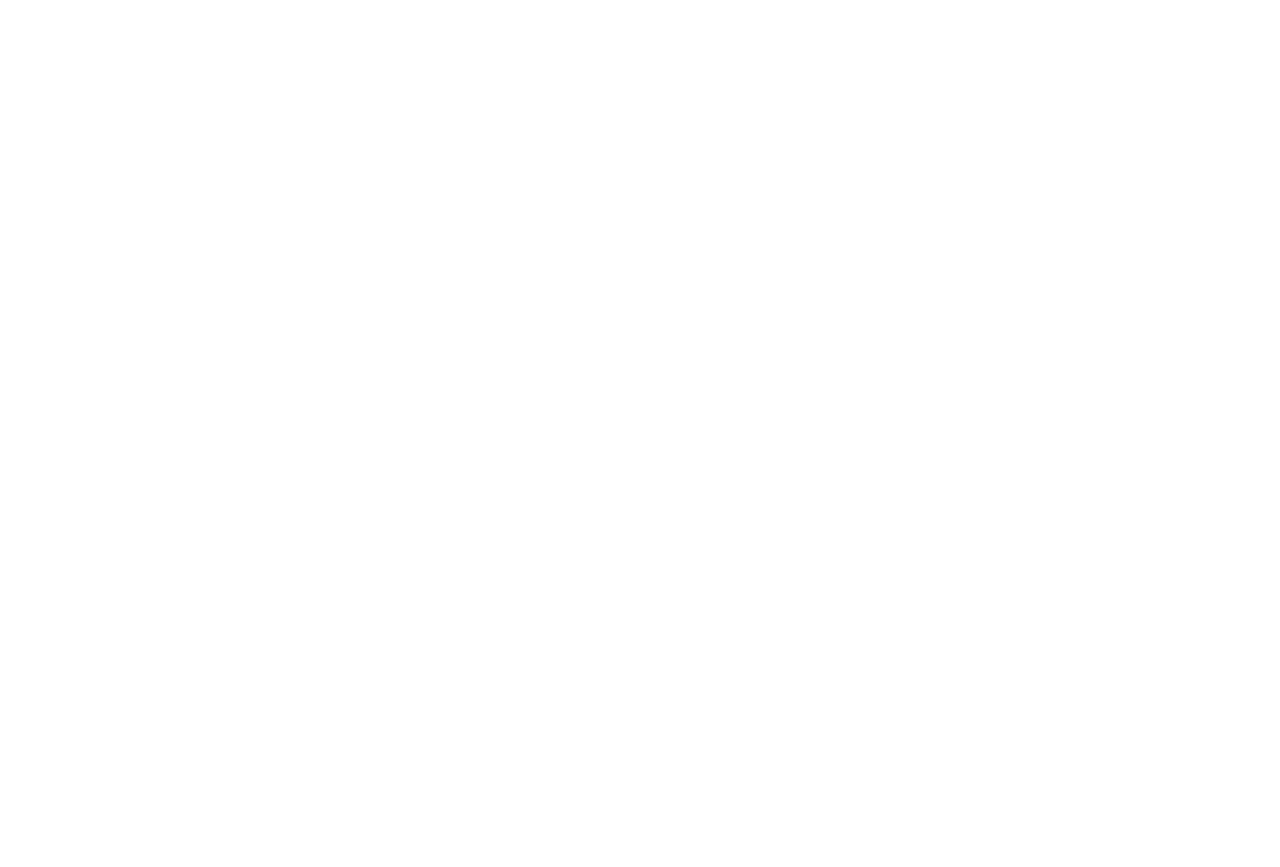
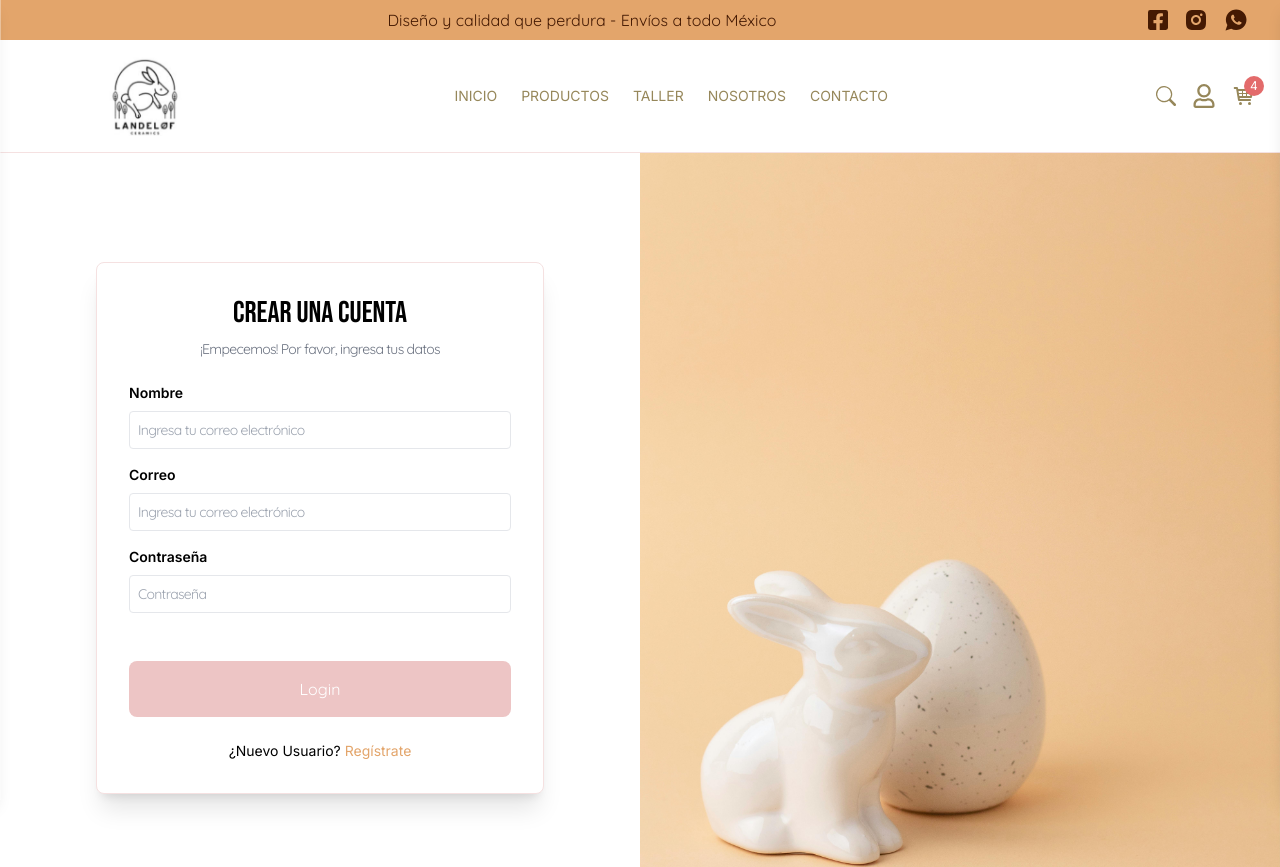
Before and after one commit to YosueCh/LANDELOF-WEB, a React (Vite) app in the folder frontend/: page /register in a window 1280 px wide. Before the commit this address had no page. Shown: the top 867 px of the page. Before the commit the page ends 800 px from the top, so only its background shows below. Built offline with nearby package versions, Linux system fonts and the light colour scheme.

Commit message:
Login added

```diff
--- a/frontend/src/App.jsx
+++ b/frontend/src/App.jsx
@@ -1,8 +1,9 @@
-import {BrowserRouter, Route, Routes} from "react-router-dom";
+import { BrowserRouter, Route, Routes } from "react-router-dom";
 import UserLayout from "./components/Layout/UserLayout";
 import Home from "./pages/Home";
 import { Toaster } from "sonner";
-
+import Login from "./pages/Login";
+import Register from "./pages/Register";
 
 const App = () => {
   return (
@@ -11,10 +12,10 @@ const App = () => {
       <Routes>
         <Route path="/" element={<UserLayout />}>
           <Route index element={<Home />} />
+          <Route path="login" element={<Login />} />
+          <Route path="register" element={<Register />} />
         </Route>
-  <Route>
-    {/* Admin layout */}
-  </Route>
+        <Route>{/* Admin layout */}</Route>
       </Routes>
     </BrowserRouter>
   );
--- /dev/null
+++ b/frontend/src/pages/Login.jsx
@@ -0,0 +1,64 @@
+import { useState } from "react";
+import { Link } from "react-router-dom";
+import login from "../assets/images/login.jpg";
+
+const Login = () => {
+  const [email, setEmail] = useState("");
+  const [password, setPassword] = useState("");
+
+  return (
+    <div className="flex">
+      <div className="w-full md:w-1/2 flex flex-col justify-center items-center p-8 md:p-12">
+        <form className="w-full max-w-md bg-white p-8 rounded-lg  border border-lande-peach-ligth-2 shadow-xl min-h-[500px] flex flex-col justify-center">
+          <h2 className="text-3xl font-bebas text-center mb-2">Login</h2>
+          <p className="text-center mb-6 font-quicksand tracking-tighter text-sm text-gray-500 ">
+            ¡Bienvenido! Introduce tu email y contraseña para continuar.
+          </p>
+
+          <div className="mb-4 ">
+            <label className="block text-sm font-semibold mb-2 ">Correo</label>
+            <input
+              type="email"
+              value={email}
+              onChange={(e) => setEmail(e.target.value)}
+              className="w-full text-sm p-2 border rounded tracking-tighter font-quicksand"
+              placeholder="Ingresa tu correo electrónico "
+            />
+          </div>
+
+          <div className="mb-12">
+            <label className="block text-sm font-semibold mb-2">
+              Contraseña
+            </label>
+            <input
+              type="password"
+              value={password}
+              onChange={(e) => setPassword(e.target.value)}
+              className="w-full text-sm p-2 border rounded tracking-tighter font-quicksand"
+              placeholder="Contraseña "
+            />
+          </div>
+          <button
+            type="submit"
+            className="w-full bg-lande-peach-ligth text-white p-4 rounded-lg font-quicksand hover:bg-lande-peach transition"
+          >
+            Inicia sesión
+          </button>
+          <p className="mt-6 text-center text-sm">
+            ¿No tienes una cuenta?
+            <Link to="/register" className="text-lande-orang underline pl-2">
+              Regístrate
+            </Link>
+          </p>
+        </form>
+      </div>
+      <div className="hidden md:block w-1/2  bg-lande-peach-2">
+        <div className="h-full flex flex-col justify-center items-center">
+            <img src={login} alt="Inicio de Sesón" className="h-[750px] w-full object-cover object-[center_90%] " />
+        </div>
+      </div>
+    </div>
+  );
+};
+
+export default Login;
--- /dev/null
+++ b/frontend/src/pages/Register.jsx
@@ -0,0 +1,81 @@
+import { useState } from "react";
+import { Link } from "react-router-dom";
+import register from "../assets/images/register.jpg";
+
+const Register = () => {
+  const [name, setName] = useState("");
+  const [email, setEmail] = useState("");
+  const [password, setPassword] = useState("");
+
+  return (
+    <div className="flex">
+      <div className="w-full md:w-1/2 flex flex-col justify-center items-center p-8 md:p-12">
+        <form className="w-full max-w-md bg-white p-8 rounded-lg  border border-lande-peach-ligth-2 shadow-xl min-h-[500px] flex flex-col justify-center">
+          <h2 className="text-3xl font-bebas text-center mb-2">Crear una cuenta</h2>
+          <p className="text-center mb-6 font-quicksand tracking-tighter text-sm text-gray-500 ">
+            ¡Empecemos! Por favor, ingresa tus datos
+          </p>
+
+          <div className="mb-4 ">
+            <label className="block text-sm font-semibold mb-2 ">Nombre</label>
+            <input
+              type="text"
+              value={name}
+              onChange={(e) => setName(e.target.value)}
+              className="w-full text-sm p-2 border rounded tracking-tighter font-quicksand"
+              placeholder="Ingresa tu correo electrónico "
+            />
+          </div>
+
+          <div className="mb-4 ">
+            <label className="block text-sm font-semibold mb-2 ">Correo</label>
+            <input
+              type="email"
+              value={email}
+              onChange={(e) => setEmail(e.target.value)}
+              className="w-full text-sm p-2 border rounded tracking-tighter font-quicksand"
+              placeholder="Ingresa tu correo electrónico "
+            />
+          </div>
+
+          <div className="mb-12">
+            <label className="block text-sm font-semibold mb-2">
+              Contraseña
+            </label>
+            <input
+              type="password"
+              value={password}
+              onChange={(e) => setPassword(e.target.value)}
+              className="w-full text-sm p-2 border rounded tracking-tighter font-quicksand"
+              placeholder="Contraseña "
+            />
+          </div>
+          <button
+            type="submit"
+            className="w-full bg-lande-peach-ligth text-white p-4 rounded-lg font-quicksand hover:bg-lande-peach transition"
+          >
+            Login
+          </button>
+          <p className="mt-6 text-center text-sm">
+            ¿Nuevo Usuario?
+            <Link to="/register" className="text-lande-orang">
+              {" "}
+              Regístrate
+            </Link>
+          </p>
+        </form>
+      </div>
+      <div className="hidden md:block w-1/2  bg-lande-peach-2">
+        <div className="h-full flex flex-col justify-center items-center">
+          <img
+            src={register}
+            alt="Crear cuenta"
+            className="h-[750px] w-full object-cover object-[5%_90%] "
+          />
+        </div>
+      </div>
+    </div>
+  );
+};
+
+export default Register;
```
Also changed, not shown: frontend/src/assets/images/login.jpg (added), frontend/src/assets/images/register.jpg (added). Lines whose indentation alone changed are shown as unchanged.
